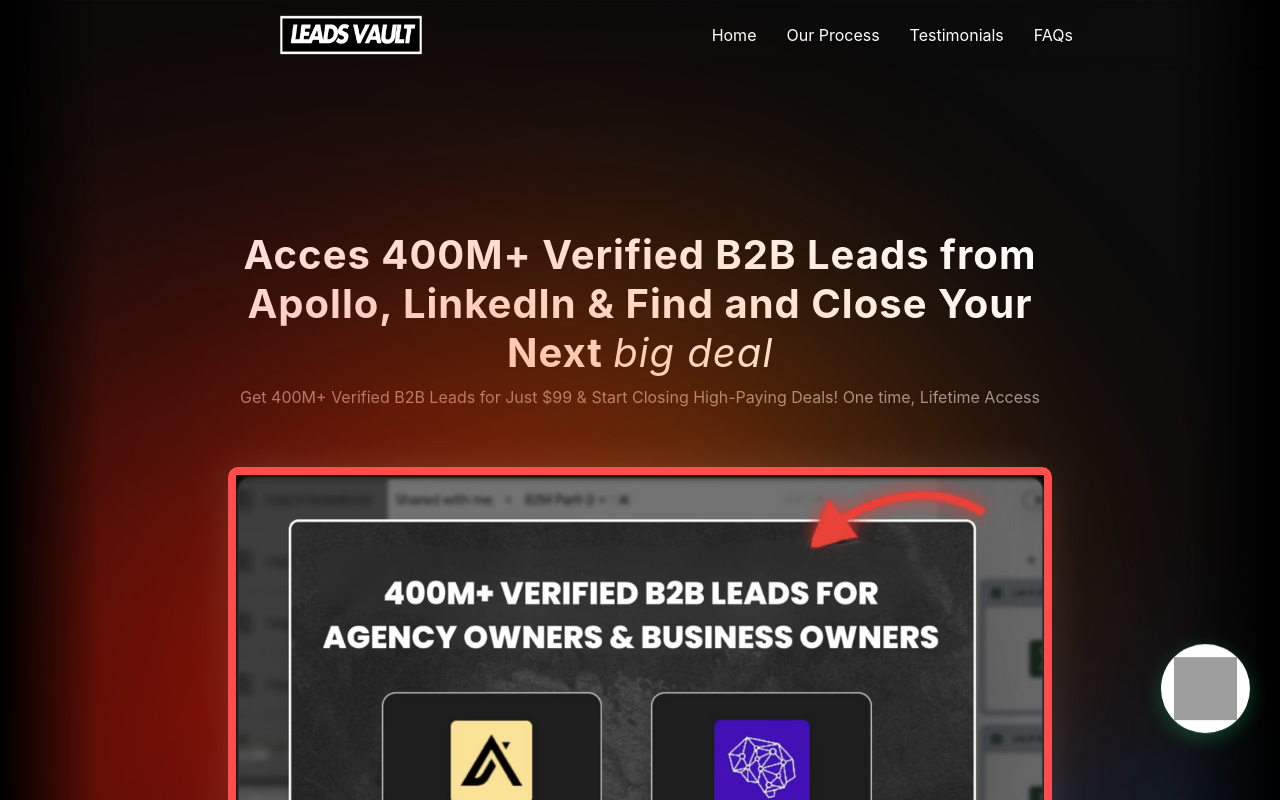
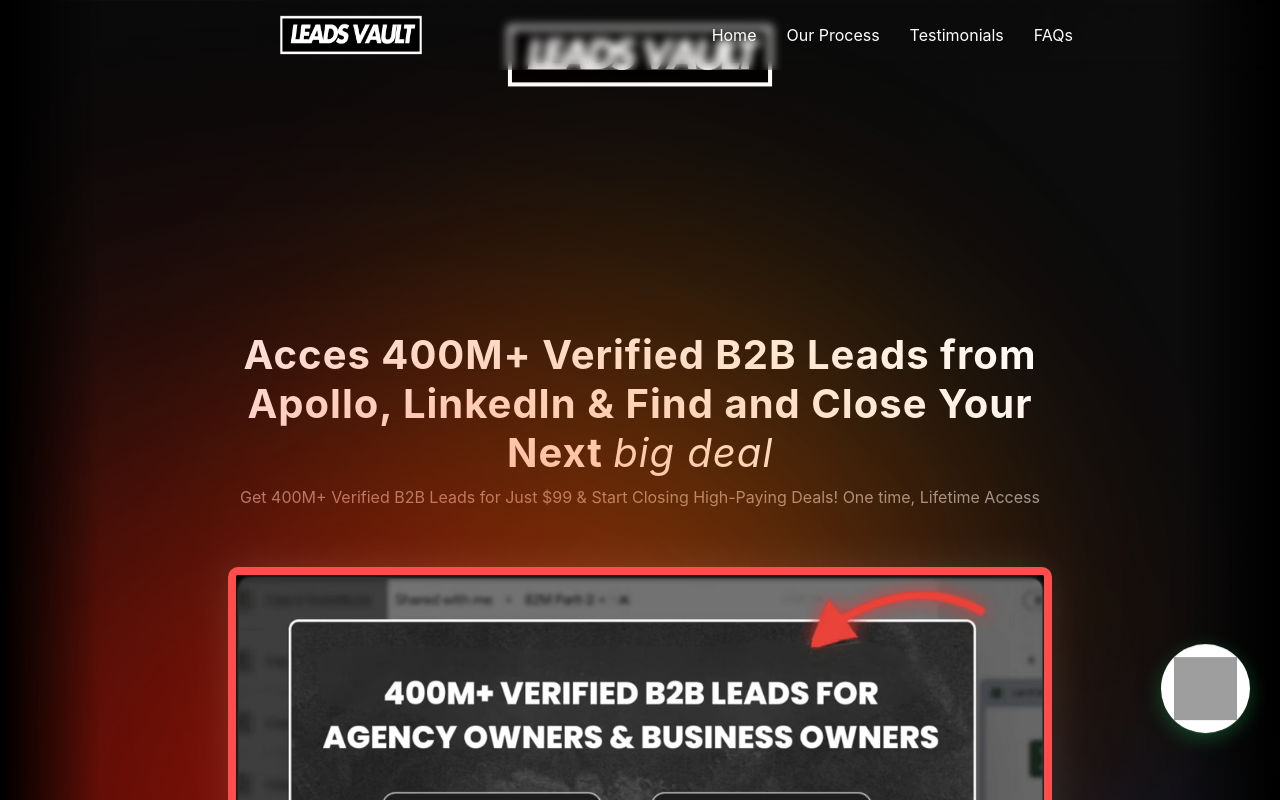
Before and after one commit to Infinity2209/framer_design, a React (Create React App) app: page / in a window 1280 px wide. Shown: the top 800 px of the page. Built offline with nearby package versions, Linux system fonts and the light colour scheme; grey boxes are pictures that could not be loaded.

Commit message:
project completed

```diff
--- a/public/index.html
+++ b/public/index.html
@@ -2,14 +2,14 @@
 <html lang="en">
   <head>
     <meta charset="utf-8" />
-    <link rel="icon" href="%PUBLIC_URL%/favicon.ico" />
+    <link rel="icon" href="%PUBLIC_URL%/LOGO.png" />
     <meta name="viewport" content="width=device-width, initial-scale=1" />
     <meta name="theme-color" content="#000000" />
     <meta
       name="description"
       content="Web site created using create-react-app"
     />
-    <link rel="apple-touch-icon" href="%PUBLIC_URL%/logo192.png" />
+    <link rel="apple-touch-icon" href="%PUBLIC_URL%/LOGO.png" />
     <!--
       manifest.json provides metadata used when your web app is installed on a
       user's mobile device or desktop. See https://developers.google.com/web/fundamentals/web-app-manifest/
@@ -24,10 +24,14 @@
       work correctly both with client-side routing and a non-root public URL.
       Learn how to configure a non-root public URL by running `npm run build`.
     -->
-    <title>React App</title>
+    <title>Leads Vault</title>
   </head>
   <body>
     <noscript>You need to enable JavaScript to run this app.</noscript>
+    <!-- Company logo -->
+    <div style="text-align:center; margin: 1rem;">
+      <img src="%PUBLIC_URL%/LOGO.png" alt="Leads Vault Logo" style="height: 80px;" />
+    </div>
     <div id="root"></div>
     <!--
       This HTML file is a template.
--- a/src/components/Expertise.jsx
+++ b/src/components/Expertise.jsx
@@ -7,10 +7,12 @@
 import image5 from '../assets/Expertise/image5.png';
 import image6 from '../assets/Expertise/image6.png';
 
+// Expertise component displays a section showcasing areas of expertise with images and heading
 const Expertise = () => {
     return (
         <section className="expertise-section">
             <div className="expertise-tag">
+                {/* Icon and label for the expertise section */}
                 <div className="expertise-icon" aria-hidden="true" style={{ width: '24px', height: '24px', marginRight: '8px', display: 'flex', alignItems: 'center', justifyContent: 'center' }}>
                     <svg width="24" height="24" viewBox="0 0 24 24" fill="none" xmlns="http://www.w3.org/2000/svg">
                         <path d="M12 2L14.09 8.26L20.97 8.27L15.45 12.14L17.54 18.4L12 14.53L6.46 18.4L8.55 12.14L3.03 8.27L9.91 8.26L12 2Z" fill="#FF5722"/>
@@ -21,9 +23,11 @@
                 </div>
                 <span>Our Expertise</span>
             </div>
+            {/* Main heading for the expertise section */}
             <h1 className="expertise-main-heading">
                 Expertise that drives your success
             </h1>
+            {/* Images representing different expertise areas */}
             <div className="expertise-images">
                 <img src={image1} alt="Expertise 1" />
                 <img src={image2} alt="Expertise 2" />
--- a/src/components/FAQ.jsx
+++ b/src/components/FAQ.jsx
@@ -1,9 +1,12 @@
 import React, { useState, useEffect } from 'react';
 import './FAQ.css';
 
+// FAQ component renders a list of frequently asked questions with toggle functionality
 const FAQ = () => {
-    const [activeIndex, setActiveIndex] = useState(2); // Third item pre-opened (index 2)
+    // State to track which FAQ item is currently active/open; default is index 2 (third item)
+    const [activeIndex, setActiveIndex] = useState(2);
 
+    // Array of FAQ questions and answers
     const faqData = [
         {
             question: "What exactly is the B2B Leads Vault?",
@@ -27,12 +30,13 @@
         }
     ];
 
+    // Function to toggle the active FAQ item; closes if clicked again
     const toggleFaq = (index) => {
         setActiveIndex(activeIndex === index ? null : index);
     };
 
+    // useEffect hook to add a parallax scrolling effect to the background
     useEffect(() => {
-        // Add parallax effect to background
         const handleScroll = () => {
             const scrolled = window.pageYOffset;
             const rate = scrolled * -0.5;
--- a/src/components/Features.jsx
+++ b/src/components/Features.jsx
@@ -6,10 +6,12 @@
 import image3 from '../assets/Features/image3.png';
 import image4 from '../assets/Features/image4.png';
 
+// Features component displays key features of the product with images and descriptions
 const Features = () => {
     return (
         <section className="features-section">
             <div className="features-tag">
+                {/* Icon and label for the features section */}
                 <div className="feature-icon" aria-hidden="true" style={{ width: '34px', height: '34px', marginRight: '8px' }}>
                     <svg width="34" height="34" viewBox="0 0 64 64" fill="none" xmlns="http://www.w3.org/2000/svg">
                         <rect x="8" y="24" width="48" height="28" rx="4" ry="4" fill="#FF5722" stroke="#E64A19" strokeWidth="1" />
@@ -27,9 +29,11 @@
                 </div>
                 <span>Features</span>
             </div>
+            {/* Main heading for the features section */}
             <h1 className="features-main-heading">
                 Struggling to find clients? Get 400M+ verified B2B leads for <em>just $99</em>
             </h1>
+            {/* List of features with images and descriptions */}
             <div className="features-list">
                 <div className="feature feature-1 left-image">
                     <div className="feature-text">
--- a/src/components/Hero.jsx
+++ b/src/components/Hero.jsx
@@ -2,6 +2,7 @@
 import './Hero.css';
 import heroImage from '../assets/image.png';
 
+// Array of partner logos to display in the hero section
 const logos = [
   { src: require('../assets/company/image1.png'), alt: 'Zapier' },
   { src: require('../assets/company/image2.png'), alt: 'Inframail' },
@@ -10,10 +11,12 @@
   { src: require('../assets/company/image5.png'), alt: 'Instantly' },
 ];
 
+// Hero component renders the main banner section with headline, subtitle, images, and scrolling logos
 const Hero = () => {
   const logosRef = useRef(null);
   const [animationDuration, setAnimationDuration] = useState(20);
 
+  // Calculate animation duration for scrolling logos based on container width and speed
   useEffect(() => {
     if (logosRef.current) {
       const logosWidth = logosRef.current.scrollWidth / 3; // width of one set of logos
@@ -23,7 +26,7 @@
     }
   }, []);
 
-  // Render logos array multiple times for seamless scroll
+  // Render logos array multiple times for seamless scroll effect
   const renderLogos = (times) => {
     let items = [];
     for (let i = 0; i < times; i++) {
@@ -50,6 +53,7 @@
           <div className="hero-gradient-circle orange"></div>
           <div className="hero-gradient-circle blue"></div>
 
+          {/* Main hero image */}
           <img
             src={heroImage}
             alt="Verified B2B Leads"
--- a/src/components/Testimonial.jsx
+++ b/src/components/Testimonial.jsx
@@ -1,3 +1,4 @@
+import React from 'react';
 import './Testimonial.css';
 import image1 from '../assets/Reviews/image1.png';
 import image2 from '../assets/Reviews/image2.png';
@@ -6,12 +7,14 @@
 import image5 from '../assets/Reviews/image5.png';
 import image6 from '../assets/Reviews/image6.png';
 
+// Array of testimonial images
 const images = [
     require('../assets/Testimonial/image1.png'),
     require('../assets/Testimonial/image2.png'),
     require('../assets/Testimonial/image3.png'),
 ];
 
+// Array of testimonial data including quote, name, title, and image
 const testimonials = [
     {
         quote: "We've used several tools in the past, but this was by far the most cost-effective and immediate solution. Highly recommend to early-stage B2B founders.",
@@ -33,15 +36,17 @@
     }
 ];
 
+// Testimonial component renders customer testimonials and reviews
 const Testimonial = () => {
     return (
         <section className="testimonial-section">
             <div className="testimonial-tag">
+                {/* Testimonial icon */}
                 <svg width="34" height="34" viewBox="0 0 64 64" fill="none" xmlns="http://www.w3.org/2000/svg">
                     <circle cx="32" cy="32" r="20" fill="#FF5722" />
                     <circle cx="26" cy="26" r="2" fill="#FFFFFF" />
                     <circle cx="38" cy="26" r="2" fill="#FFFFFF" />
-                    <path d="M24 36 Q32 42 40 36" stroke="#FFFFFF" stroke-width="2" fill="none" stroke-linecap="round" />
+                    <path d="M24 36 Q32 42 40 36" stroke="#FFFFFF" strokeWidth="2" fill="none" strokeLinecap="round" />
                 </svg>
                 <span>Testimonials</span>
             </div>
@@ -77,6 +82,7 @@
             <h1 className="testimonial-main-heading">
                 Not convinced? Check out some of our <em>reviews below!</em>
             </h1>
+            {/* Review images */}
             <div className="reviews-images">
                 <img src={image1} alt="Reviews 1" />
                 <img src={image2} alt="Reviews 2" />
@@ -85,6 +91,7 @@
                 <img src={image5} alt="Reviews 5" />
                 <img src={image6} alt="Reviews 6" />
             </div>
+            {/* Access button */}
             <a
                 href="https://www.paypal.com/ncp/payment/2TRZCQMYYRCWY"
                 target="_blank"
```
Also changed, not shown: src/components/Footer.jsx (+9 -0 lines), src/components/Navbar.jsx (+10 -2 lines), src/components/Process.jsx (+7 -0 lines), src/components/Sample.jsx (+12 -1 lines), public/LOGO.png (added).
